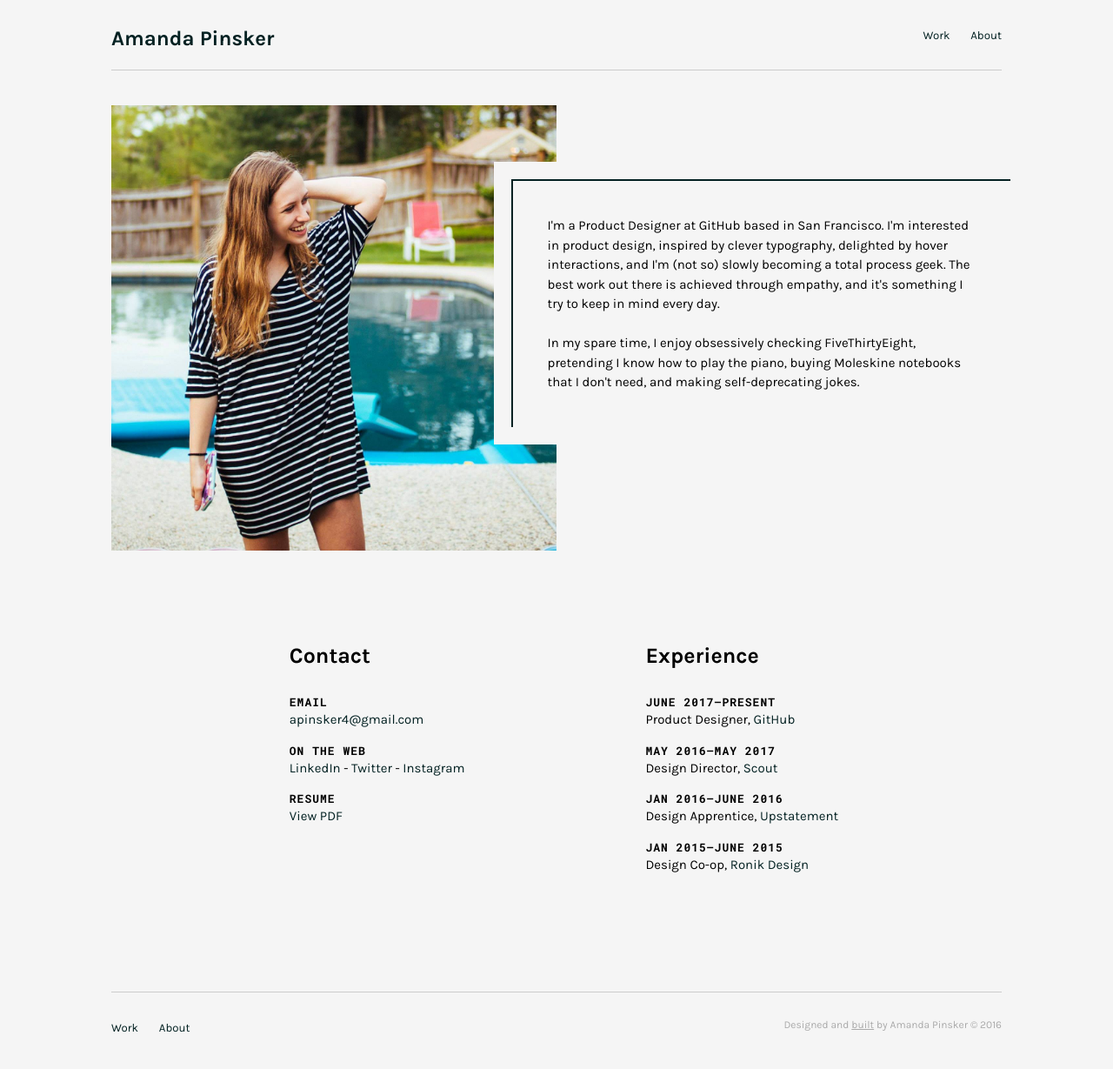
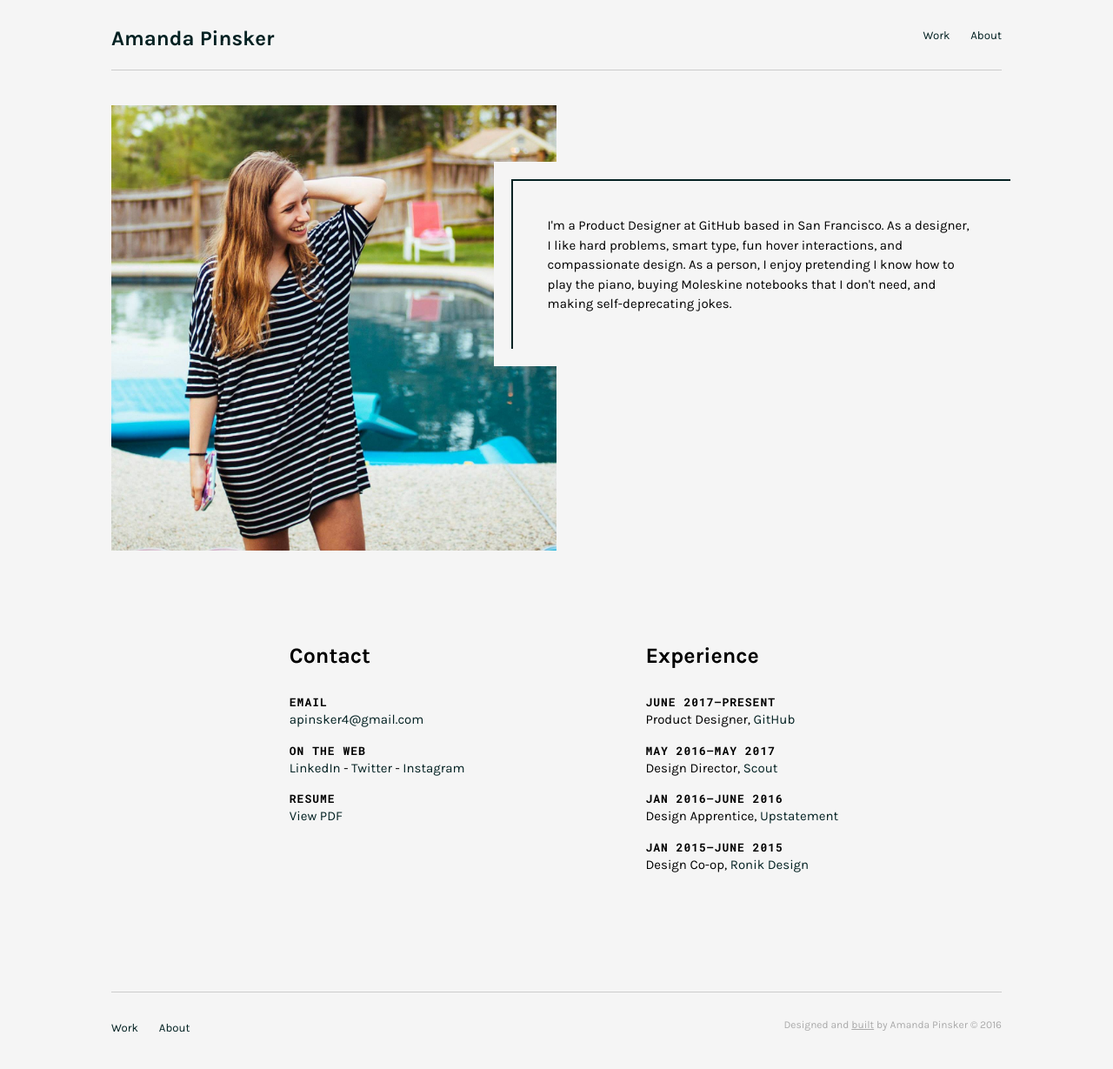
Before and after one commit to ampinsk/ampinsk.github.io, a Jekyll site: the page built from about.html, in a window 1280 px wide. Shown: the whole page at 87% size. Built offline with Jekyll 4.4.1, drawn with Linux system fonts in a browser that asks for light colours.

Commit message:
Update about.html

```diff
--- a/about.html
+++ b/about.html
@@ -10,8 +10,7 @@ layout: base
     <div class="about__topper">
         <div class='about__img'><img src="/img/small/me.jpg"/></div>
         <div class="about__content">
-            <p>I'm a Product Designer at GitHub based in San Francisco. I'm interested in product design, inspired by clever typography, delighted by hover interactions, and I'm (not so) slowly becoming a total process geek. The best work out there is achieved through empathy, and it's something I try to keep in mind every day.
-            </br></br>In my spare time, I enjoy obsessively checking FiveThirtyEight, pretending I know how to play the piano, buying Moleskine notebooks that I don't need, and making self-deprecating jokes.</p>
+            <p>I'm a Product Designer at GitHub based in San Francisco. As a designer, I like hard problems, smart type, fun hover interactions, and compassionate design. As a person, I enjoy pretending I know how to play the piano, buying Moleskine notebooks that I don't need, and making self-deprecating jokes.</p>
         </div>
     </div>
     <div class="about-info-container">
```
